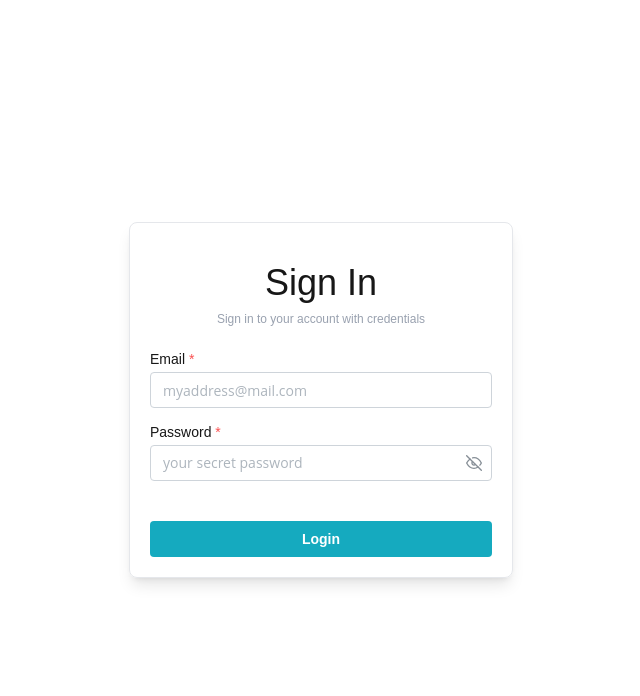
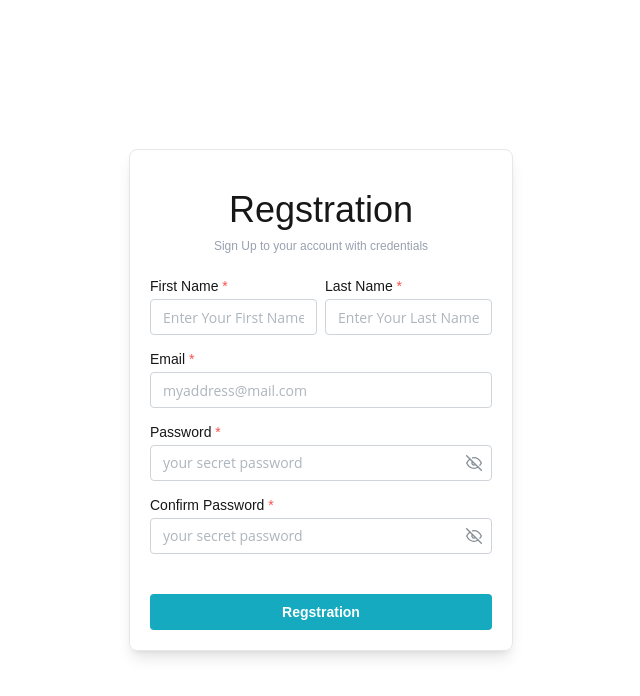
Before and after one commit to albiummid/apn-wareframe, a Next.js app: page /auth/register in a window 1280 px wide. Shown: the top 696 px of the page, without its empty margins (319-959 px from the left). Built offline with nearby package versions, Linux system fonts and the light colour scheme.

Commit message:
Regstration page ui done

```diff
--- a/app/auth/register/page.tsx
+++ b/app/auth/register/page.tsx
@@ -8,14 +8,20 @@ export default function RegisterScreen() {
     const [passwordShown, { toggle }] = useDisclosure();
     const form = useForm({
         initialValues: {
+            firstName: "",
+            lastName: "",
             email: "",
             password: "",
+            confirmpassword: "",
         },
     });
 
     const handleSubmit = async (values: {
+        firstName: string;
+        lastName: string;
         email: string;
         password: string;
+        confirmpassword: string;
     }) => {
         console.log(values);
     };
@@ -23,15 +29,29 @@ export default function RegisterScreen() {
         <div className="flex justify-center items-center min-h-screen">
             <div className=" border p-5 rounded-lg w-1/2 max-w-sm border-gray-200 shadow-lg">
                 <div className="my-5 space-y-2 text-center">
-                    <h1 className=" text-4xl text-center">Sign In</h1>
+                    <h1 className=" text-4xl text-center">Regstration  </h1>
                     <p className=" text-xs text-gray-400">
-                        Sign in to your account with credentials
+                        Sign Up to your account with credentials
                     </p>
                 </div>
                 <form
                     className=" space-y-3"
                     onSubmit={form.onSubmit(handleSubmit)}
                 >
+                    <div className="flex justify-between items-center gap-2">
+                        <TextInput
+                            withAsterisk
+                            label={"First Name"}
+                            placeholder="Enter Your First Name"
+                            {...form.getInputProps("firstName")}
+                        />
+                        <TextInput
+                            withAsterisk
+                            label={"Last Name"}
+                            placeholder="Enter Your Last Name"
+                            {...form.getInputProps("lastName")}
+                        />
+                    </div>
                     <TextInput
                         withAsterisk
                         label={"Email"}
@@ -52,9 +72,23 @@ export default function RegisterScreen() {
                             )
                         }
                     />
+                    <TextInput
+                        withAsterisk
+                        label={"Confirm Password"}
+                        placeholder="your secret password"
+                        {...form.getInputProps("confirmpassword")}
+                        type={passwordShown ? "text" : "confirmpassword"}
+                        rightSection={
+                            passwordShown ? (
+                                <FiEye onClick={toggle} />
+                            ) : (
+                                <FiEyeOff onClick={toggle} />
+                            )
+                        }
+                    />
                     <div className="flex justify-center items-center mt-10">
                         <Button fullWidth type="submit">
-                            Login
+                            Regstration
                         </Button>
                     </div>
                 </form>
```
Also changed, not shown: 1 other file (tests, documents, lock files or other folders).
